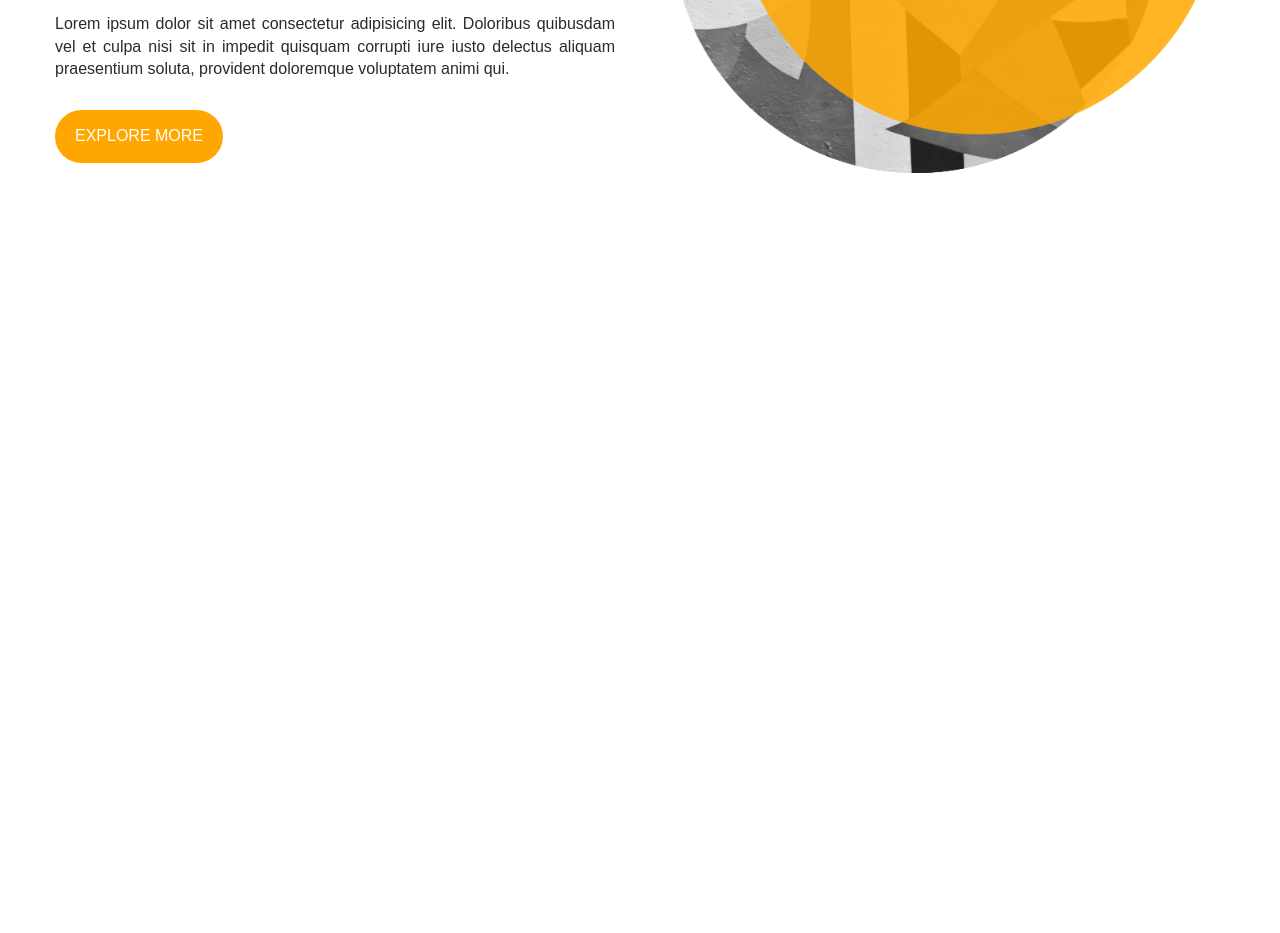
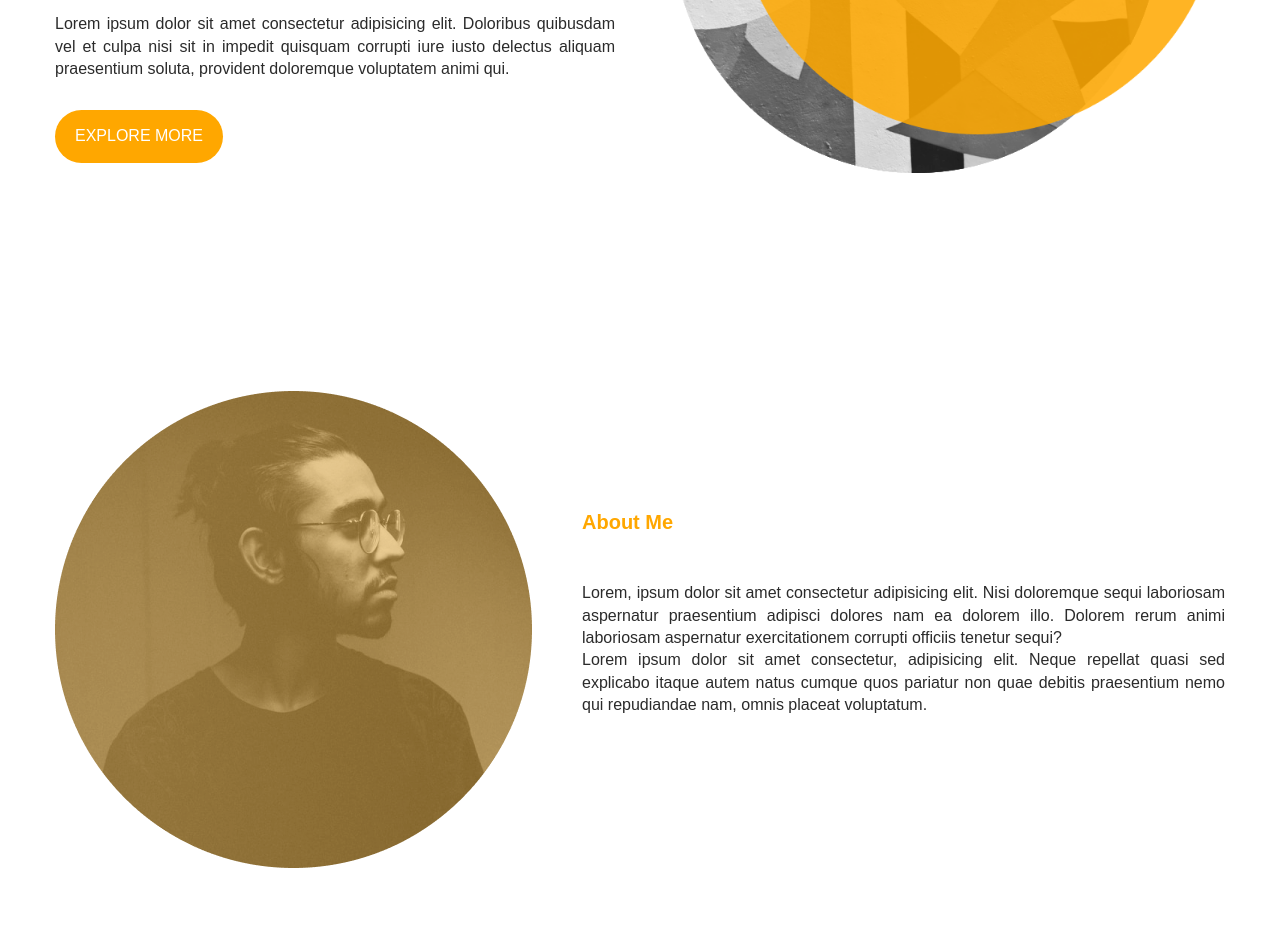
Before and after one commit to Coolit3625/basic-cvd, a plain HTML site: page index.html in a window 1280 px wide. Shown: the part 500-1433 px from the top of the page. Before the commit the page ends 800 px from the top, so only its background shows below. Drawn offline with Linux system fonts and the light colour scheme.

Commit message:
about 100%

```diff
--- a/index.html
+++ b/index.html
@@ -44,6 +44,19 @@
             </div>
         </div>
     </section>
+
+    <section class="about">
+        <div class="container">
+            <div class="about__wrapper">
+                <div class="about__text">
+                    <h3>About Me</h3>
+                    <p>Lorem, ipsum dolor sit amet consectetur adipisicing elit. Nisi doloremque sequi laboriosam aspernatur praesentium adipisci dolores nam ea dolorem illo. Dolorem rerum animi laboriosam aspernatur exercitationem corrupti officiis tenetur sequi?<br>Lorem ipsum dolor sit amet consectetur, adipisicing elit. Neque repellat quasi sed explicabo itaque autem natus cumque quos pariatur non quae debitis praesentium nemo qui repudiandae nam, omnis placeat voluptatum.
+                    </p>
+                </div>
+                <img src="/img/about2.png" alt="">
+            </div>
+        </div>
+    </section>
     <script src="/script.js"></script>
 </body>
 </html>
--- a/style.css
+++ b/style.css
@@ -278,3 +278,26 @@
   .btn.bg--primary{
     background: #ffa700;
   }
+  /* ABOUT */
+  .about{
+    padding-top: 13rem;
+    padding-bottom: 5rem;
+    background: white;
+  }
+  .about .about__wrapper{
+    display: flex;
+    flex-direction: row-reverse;
+    align-items: center;
+    gap: 5rem;
+  }
+  .about .about__wrapper h3{
+    font-size: 2rem;
+    font-weight: 600;
+    color: #ffa700;
+    line-height: 1;
+  }
+  .about .about__wrapper p{
+    margin-top: 5rem;
+    margin-bottom: 3rem;
+    text-align: justify;
+  }
```
